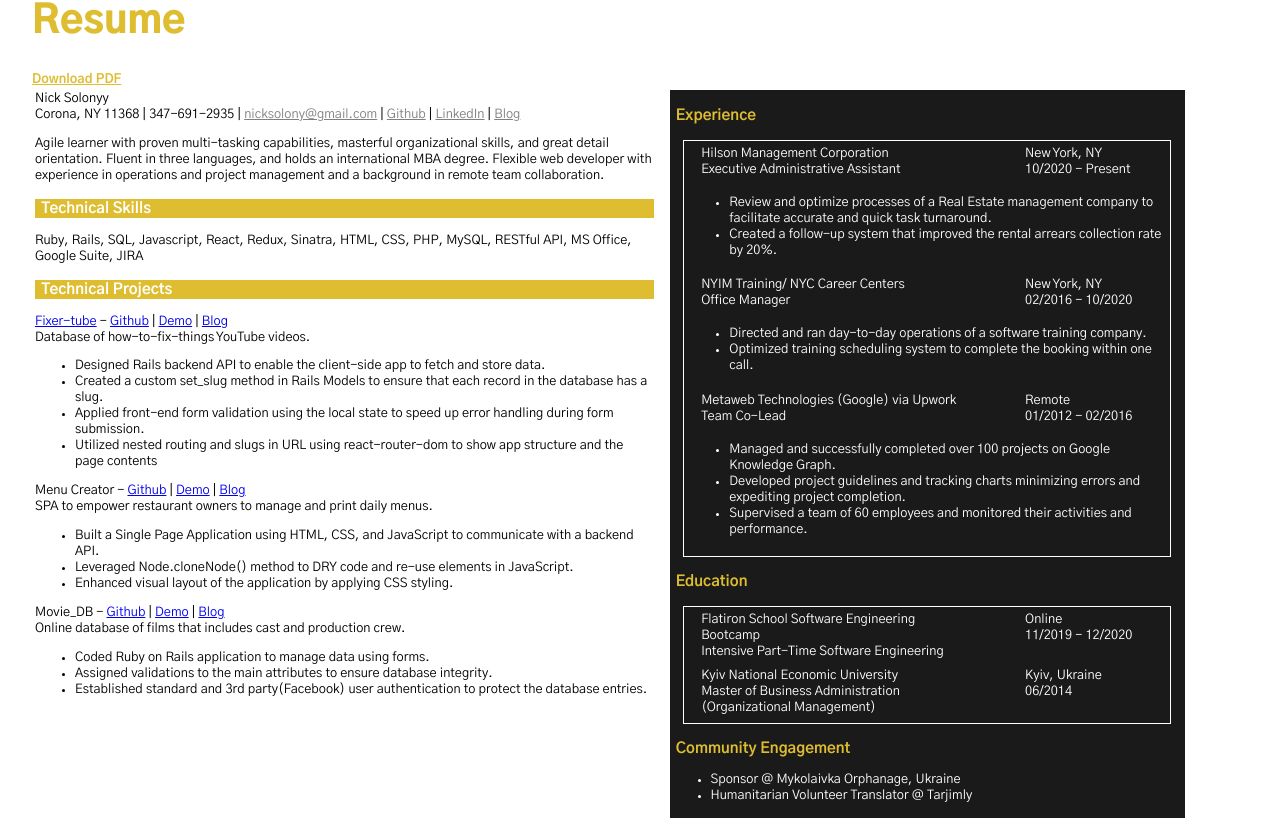
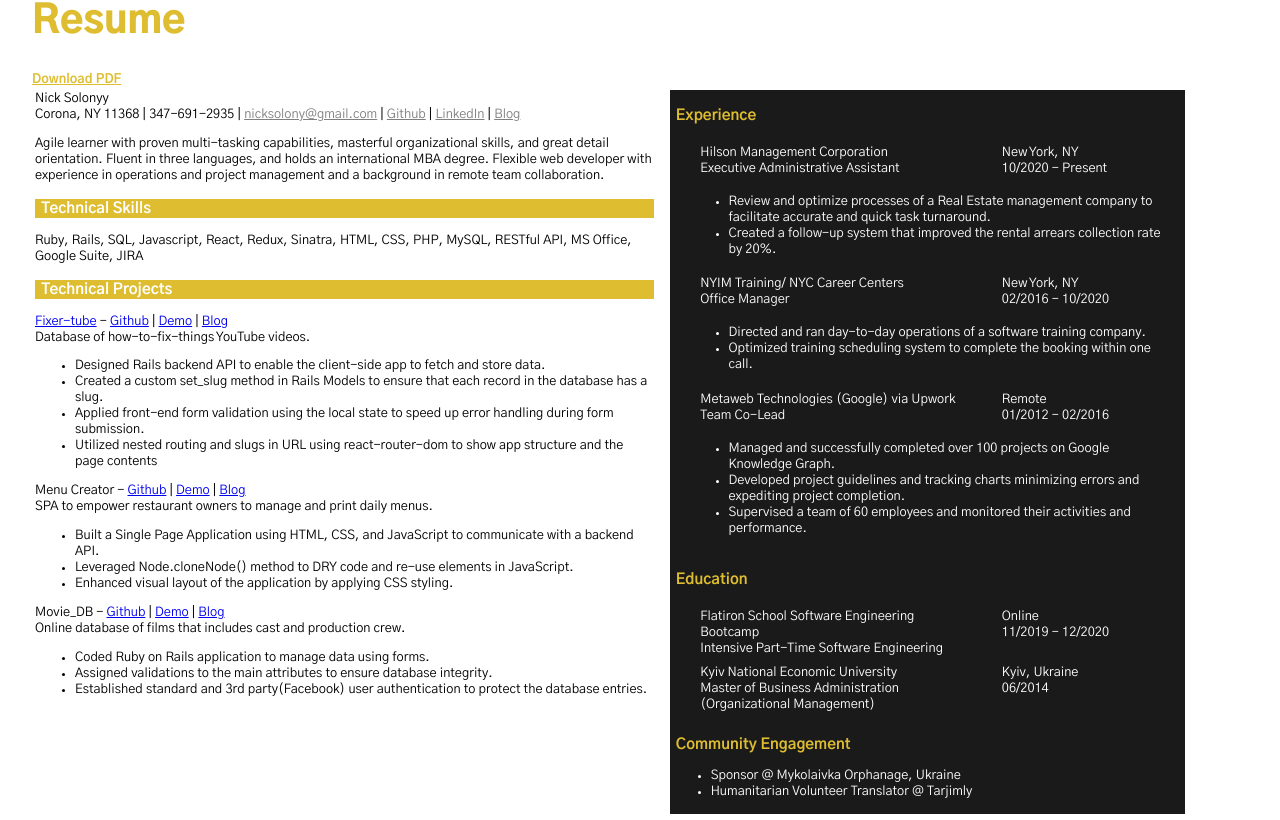
Before and after one commit to nicksolony/portfolio-frontend, a React (Create React App) app: page / in a window 1280 px wide. Shown: the part 1186-2006 px from the top of the page. Built offline with nearby package versions, Linux system fonts and the light colour scheme.

Commit message:
removed border from resume

```diff
--- a/src/App.css
+++ b/src/App.css
@@ -196,22 +196,25 @@ body {
 
 #Resume .innerTable {
   width:95%;
-  border: 1px solid;
+  /* border: 1px solid; */
   margin-left:2.5%;
 }
 
 #Resume .leftInnerColumn {
   width:60%;
   padding-left: 1vw;
+  /* border: 1px solid; */
 };
 
 #Resume .rightInnerColumn {
   width:30%;
   margin-left:0px;
+  /* border: 1px solid; */
 }
 
 #Resume .centerInnerColumn {
-  width:10%;
+  width:5%;
+  /* border: 1px solid; */
 }
 
 
```
